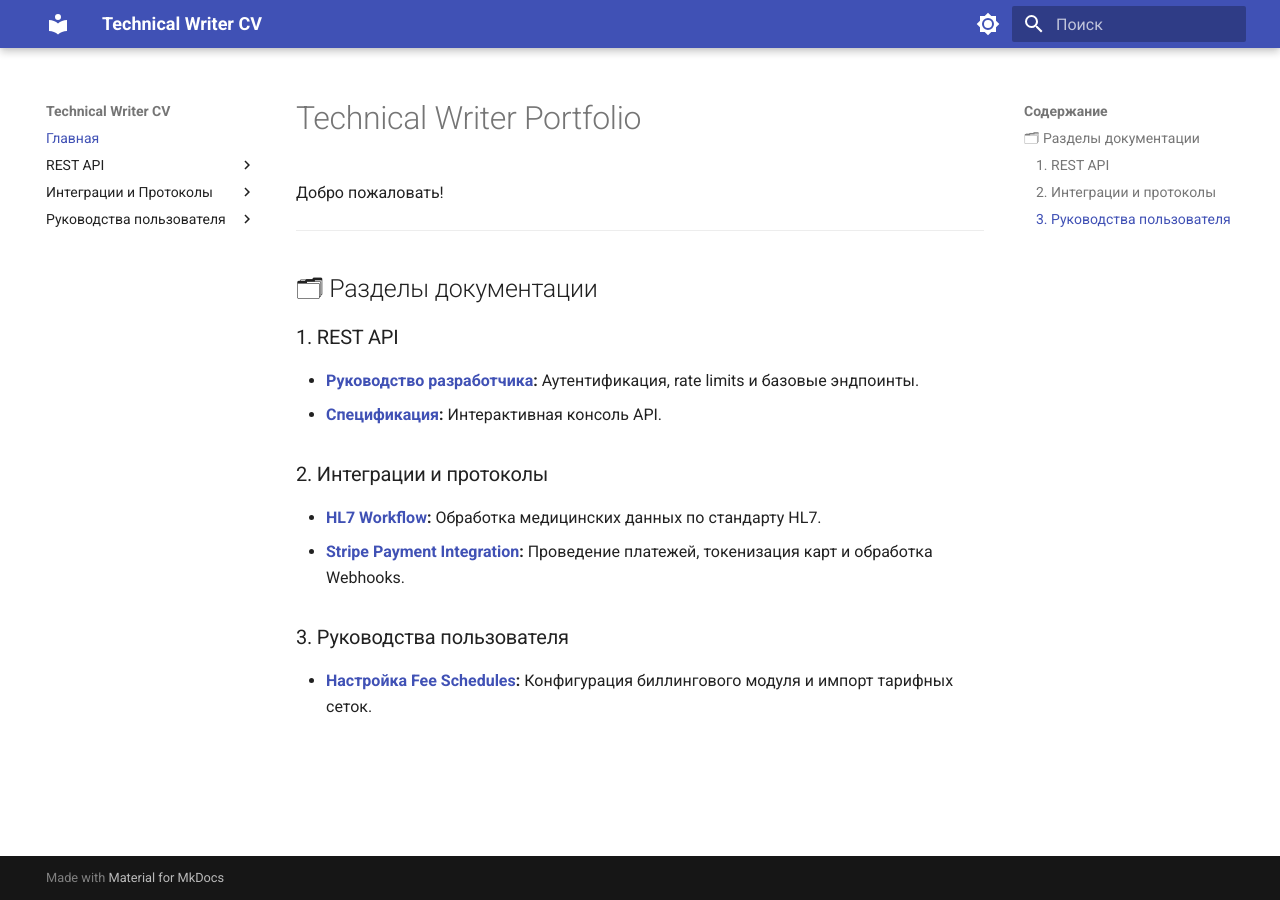
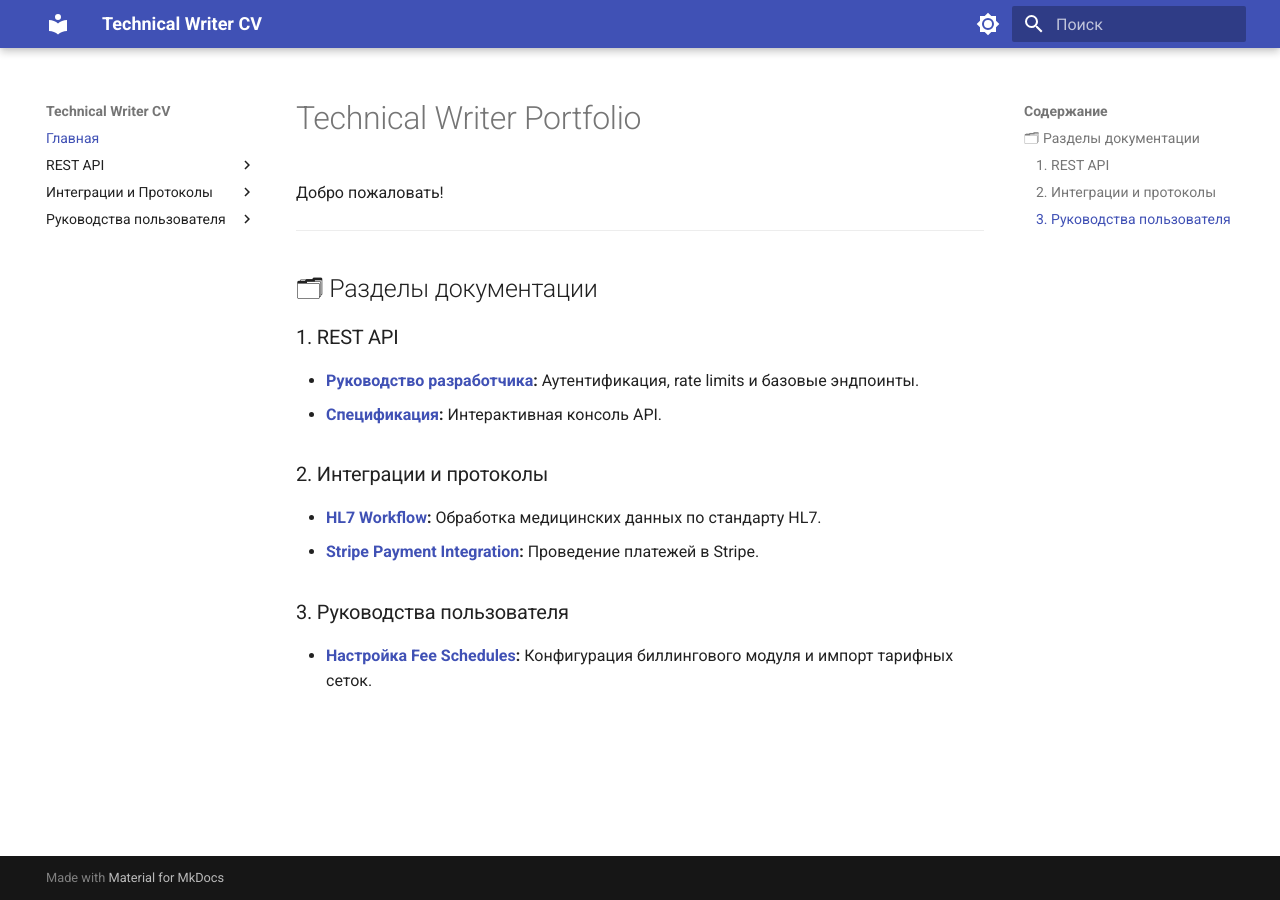
Before and after one commit to hitkeydel/tech-writing-portfolio, an MkDocs documentation site: the page built from docs/index.md, in a window 1280 px wide. Built offline with MkDocs 1.6.1 and Material for MkDocs 9.7.7, drawn with Linux system fonts in a browser that asks for light colours.

Commit message:
docs: update main index page

```diff
--- a/docs/index.md
+++ b/docs/index.md
@@ -12,7 +12,7 @@
 
 ### 2. Интеграции и протоколы
 * **[HL7 Workflow](integrations/hl7-workflow.md):** Обработка медицинских данных по стандарту HL7.
-* **[Stripe Payment Integration](integrations/stripe-workflow.md):** Проведение платежей, токенизация карт и обработка Webhooks.
+* **[Stripe Payment Integration](integrations/stripe-workflow.md):** Проведение платежей в Stripe.
 
 ### 3. Руководства пользователя
 * **[Настройка Fee Schedules](guides/fee-schedule-setup.md):** Конфигурация биллингового модуля и импорт тарифных сеток.
```
